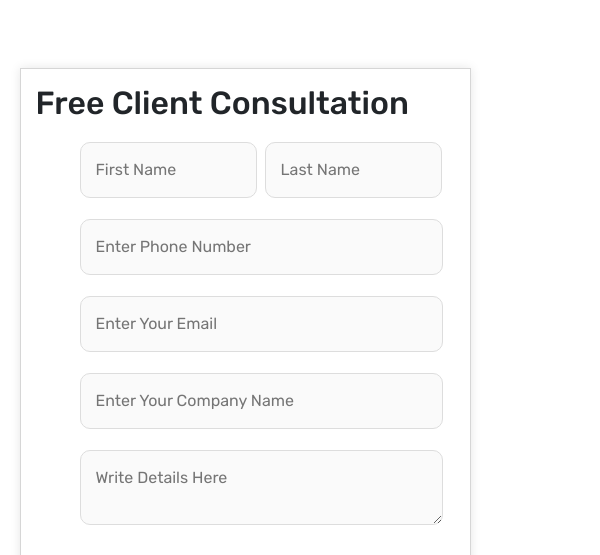
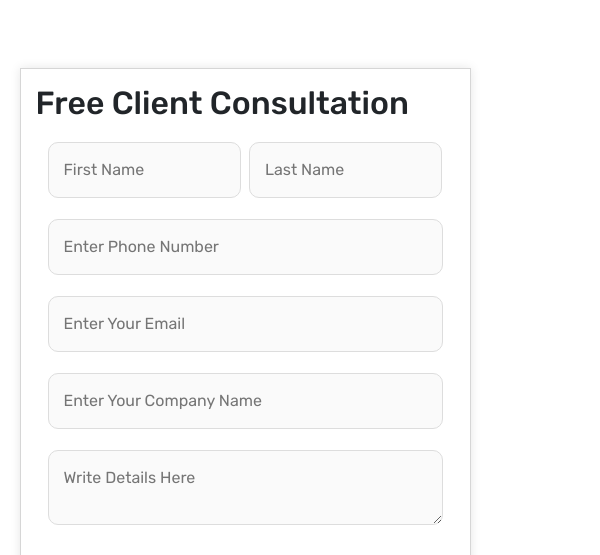
Before and after one commit to iamanshu11/M2M, a plain HTML site: page service-buffer.html in a window 1280 px wide. Shown: the part 4900-5455 px from the top of the page, 680-1280 px from the left. Drawn offline with Linux system fonts and the light colour scheme.

Commit message:
html added

```diff
--- a/service-buffer.html
+++ b/service-buffer.html
@@ -355,7 +355,7 @@
                                     </ul><!---------template Header Ends Here---------->
                                     <!---------template Container Starts Here---------->
                                     <div class="zf-subContWrap zf-topAlign">
-                                        <ul class="modal-data">
+                                        <ul class="contact-details-data">
                                             <!---------Name Starts Here---------->
                                             <li class="zf-tempFrmWrapper zf-name zf-namemedium">
                                                 <!-- <label class="zf-labelName">
```
